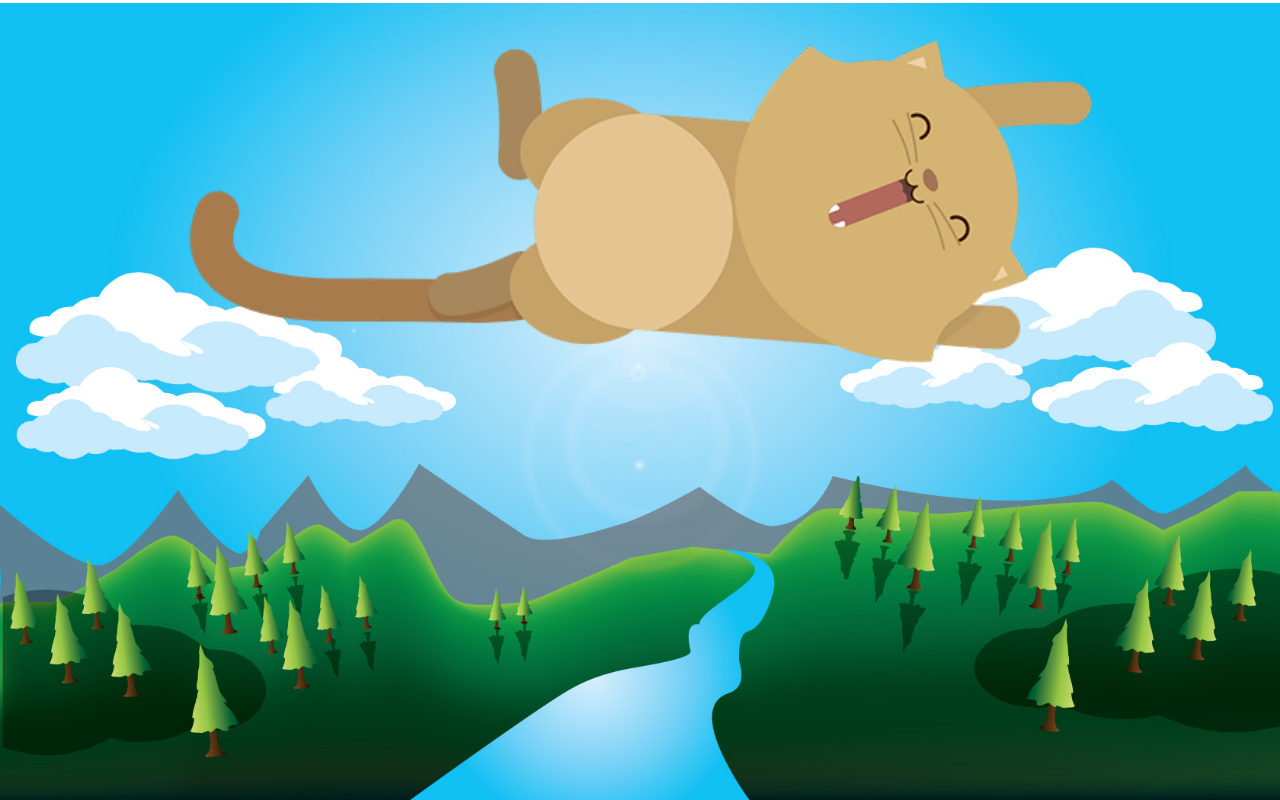
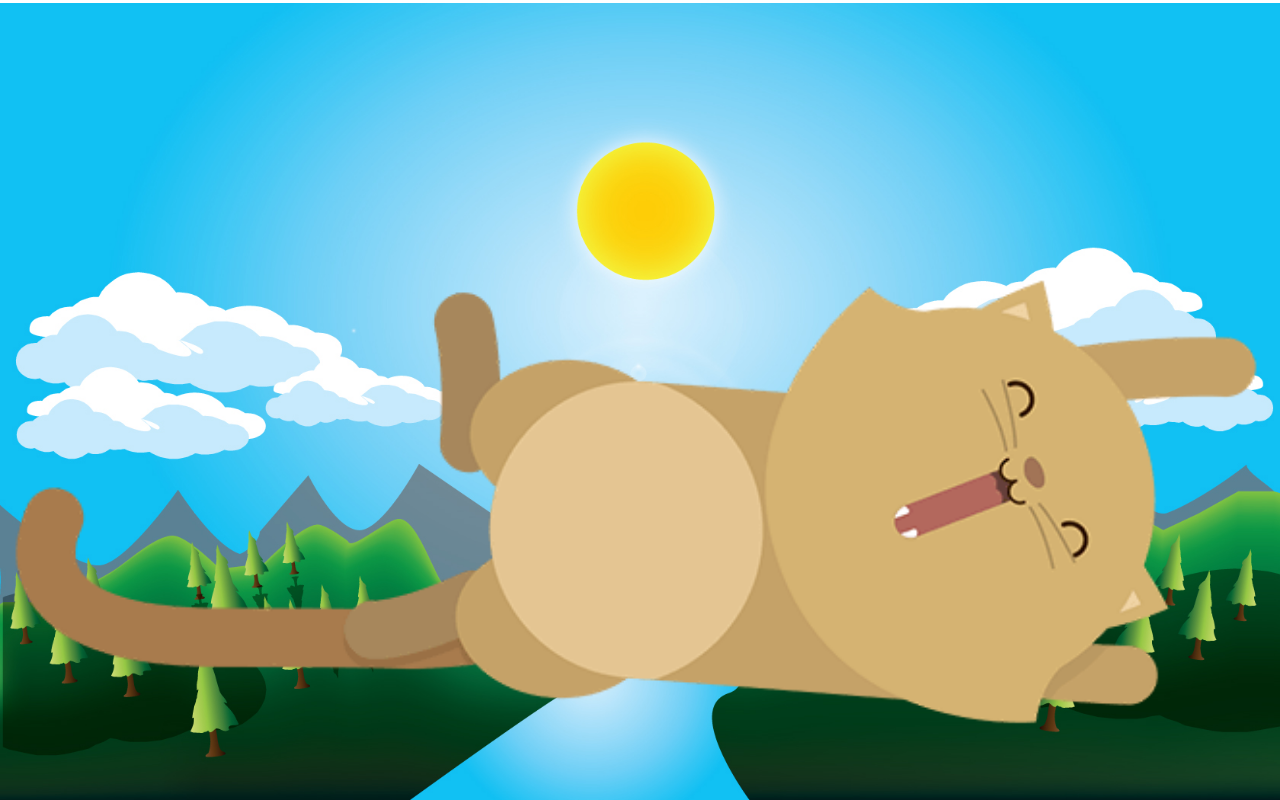
Before and after one commit to carocromatica/gatito, a plain HTML site: page index.html in a window 1280 px wide. Drawn offline with Linux system fonts and the light colour scheme.

Commit message:
corregida posición del gatito

```diff
--- a/index.html
+++ b/index.html
@@ -14,12 +14,17 @@
 
 
 <div id="container">
-        <div id= "cat">
 
-            </div>
+
+
 
 
 </div>
 
+<div id= "cat">
+
+</div>
+
+
 </body>
 </html>
--- a/style.css
+++ b/style.css
@@ -1,10 +1,5 @@
-body {
-
-
-}
-
 #container {
-    width: 100%;
+width: 100%;
 min-height: 100%;
 height: auto !important;
 position: fixed;
@@ -17,13 +12,20 @@ left:0;
 
   }
 
+
+
 #cat{
-        height: 400px;
-        background-image: url('img/large.png');
-        background-repeat: no-repeat;
-        background-size: contain;
-        background-position: center;
-        bottom: 0px;
+	position: absolute;
+	bottom: 0px;
+	height: 600px;
+	background-image: url('img/large.png');
+	background-repeat: no-repeat;
+	background-size: contain;
+	background-position: center;
+	width: 98%;
+
+
+
     }
 
 
```
